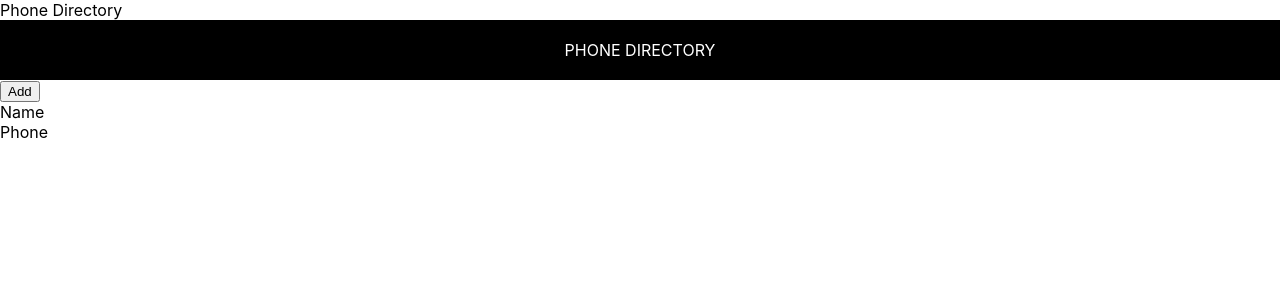
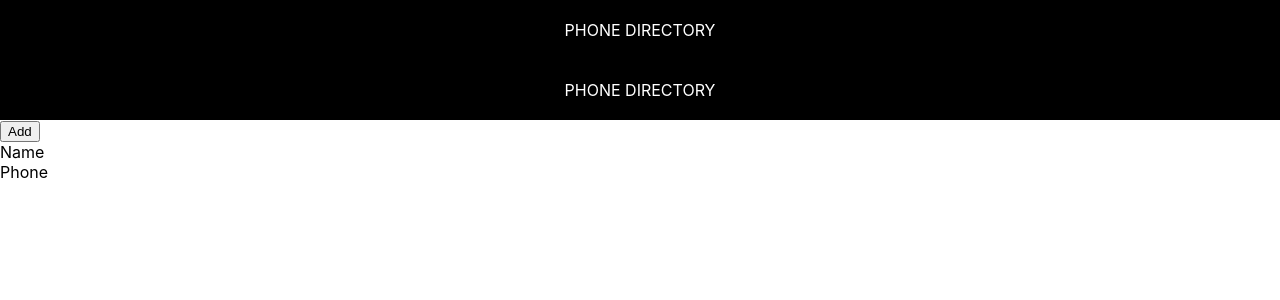
Before and after one commit to gracyj/phone-directory, a React (Create React App) app: page / in a window 1280 px wide. Shown: the top 300 px of the page. Built offline with nearby package versions, Linux system fonts and the light colour scheme.

Commit message:
Styled Header (External)

```diff
--- /dev/null
+++ b/src/Header.css
@@ -0,0 +1,7 @@
+.header {
+    text-align: center;
+    padding: 20px;
+    background: #000;
+    color: #fff;
+    text-transform: uppercase;
+}
--- a/src/Header.js
+++ b/src/Header.js
@@ -1,4 +1,5 @@
 import React from 'react';
+import './Header.css';
 
 const Header = function() {
       const headerStyle = {
@@ -12,7 +13,8 @@
 
     return (
 
-        <div style={headerStyle}>
+
+        <div className= "header">
              Phone Directory
         </div>
     )
```
